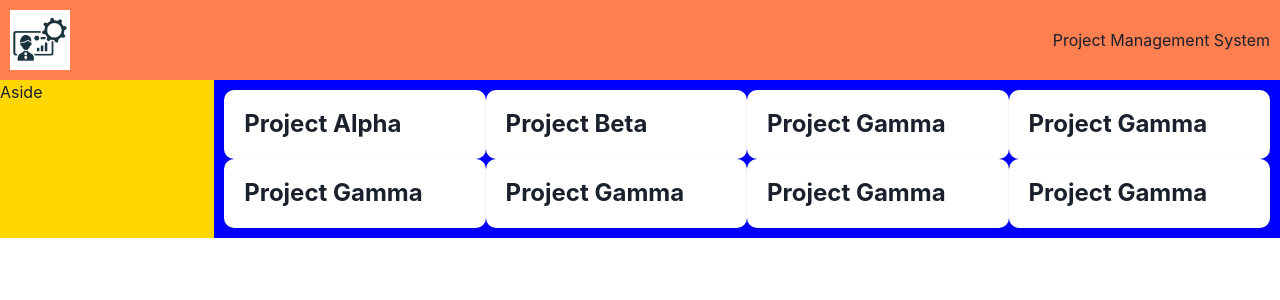
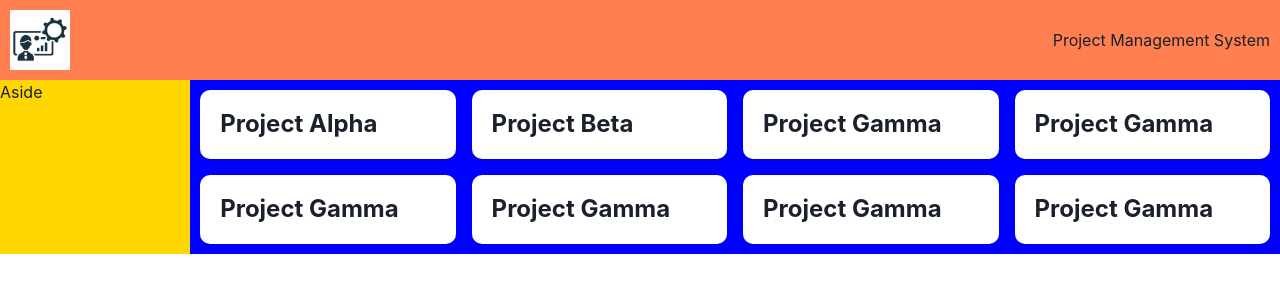
Before and after one commit to Djawad02/project-management, a React (Vite) app: page / in a window 1280 px wide. Shown: the top 300 px of the page. Built offline with nearby package versions, Linux system fonts and the light colour scheme.

Commit message:
Improving display

```diff
--- a/src/components/ProjectGrid.tsx
+++ b/src/components/ProjectGrid.tsx
@@ -7,7 +7,11 @@ const ProjectGrid = () => {
   return (
     <>
       {error && <Text>{error}</Text>}
-      <SimpleGrid columns={{ sm: 1, md: 2, lg: 3, xl: 4 }} padding="10px">
+      <SimpleGrid
+        columns={{ sm: 1, md: 2, lg: 3, xl: 4 }}
+        padding="10px"
+        spacing={4}
+      >
         {projectList.map((project) => (
           <ProjectCards key={project.id} project={project} />
         ))}
--- a/src/hooks/useProjects.ts
+++ b/src/hooks/useProjects.ts
@@ -15,7 +15,6 @@ const useProjects = () =>{
         // Simulate fetching data
         setProjectLists(projects) }, []);
 
-
     return {projectList,error}
 }
 
```
